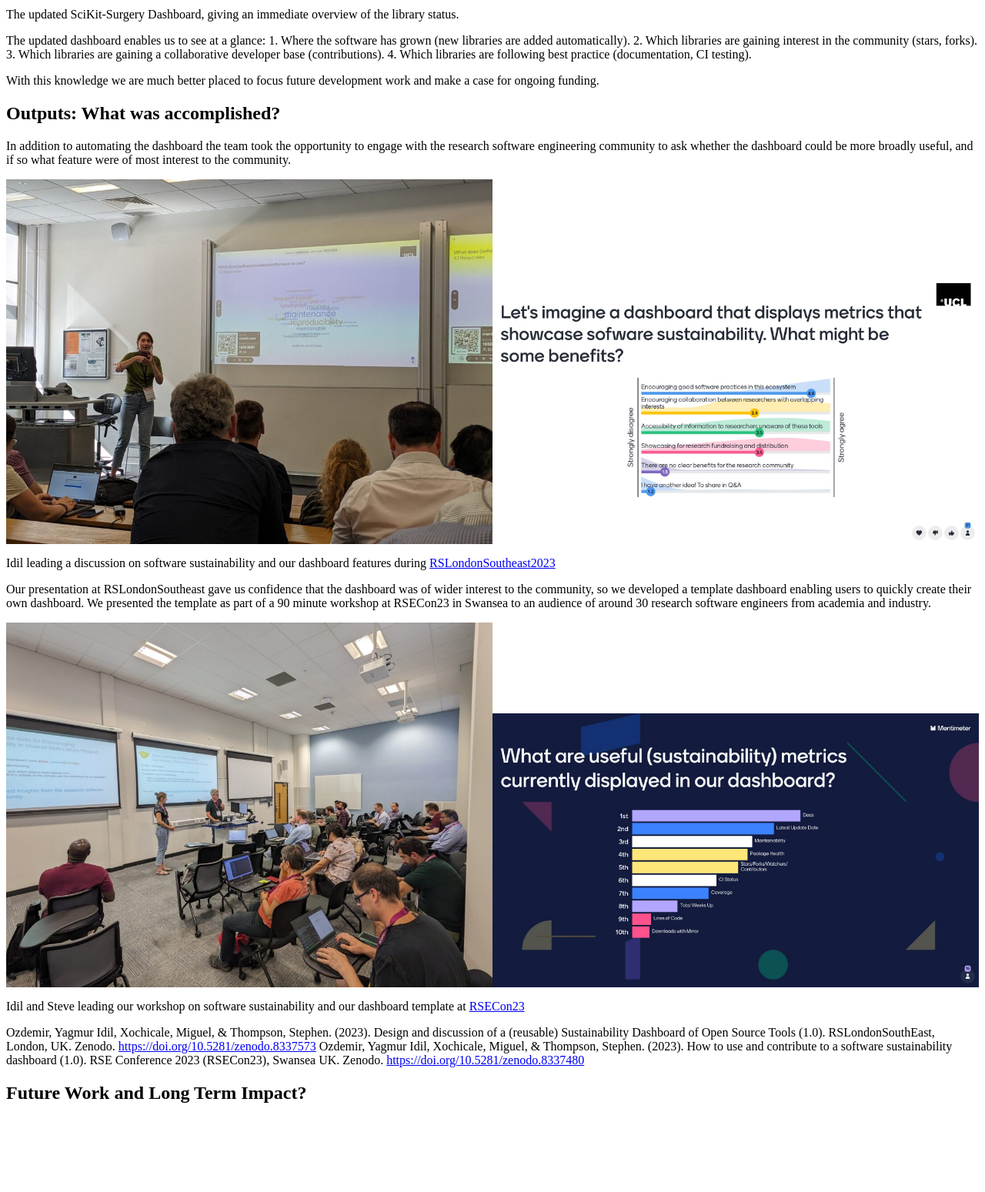
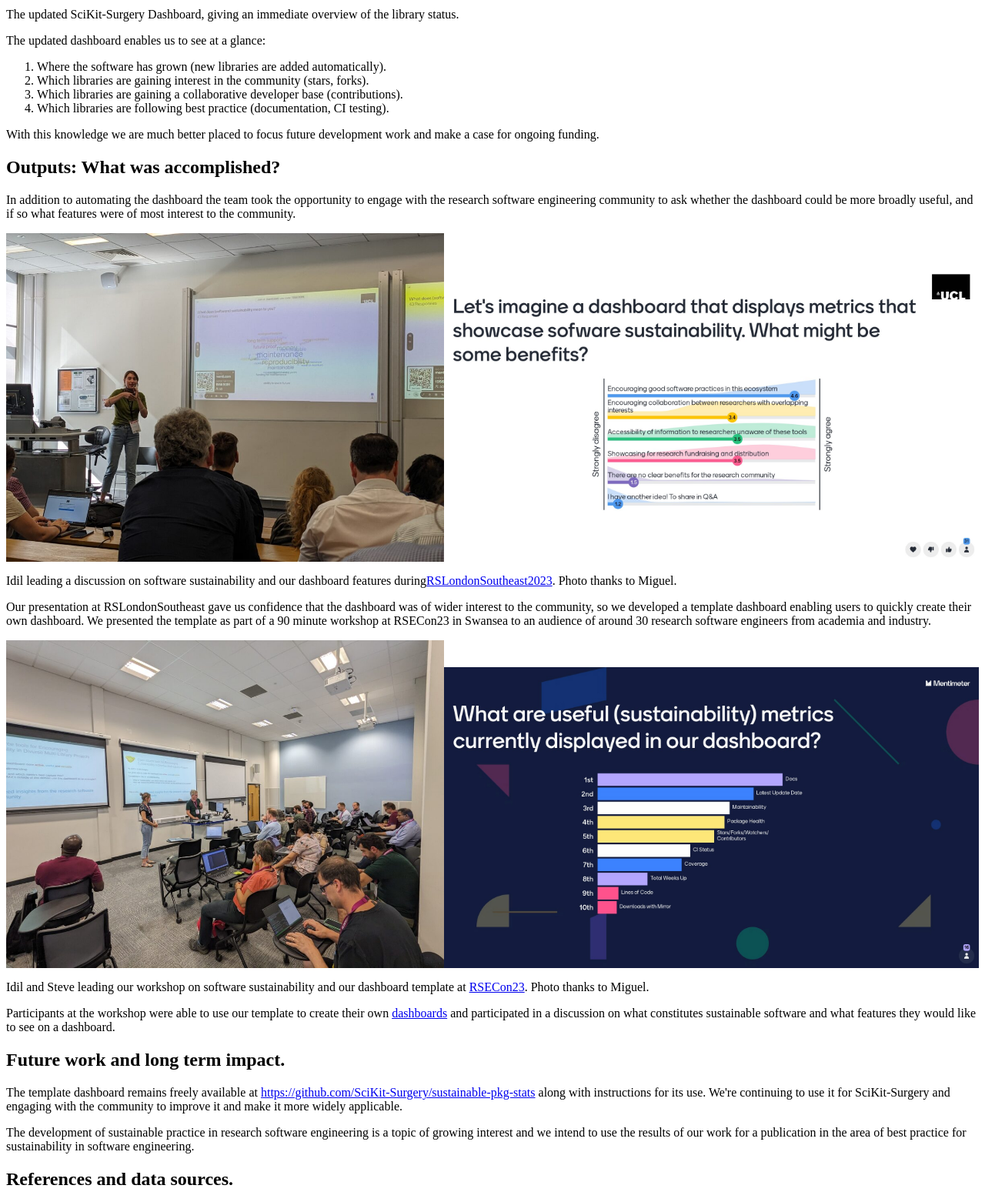
Before and after one commit to thompson318/OSSSFinalReport, a plain HTML site: page index.html in a window 1280 px wide. Shown: the part 963-2512 px from the top of the page at 77% size. Before the commit the page ends 2417 px from the top, so only its background shows below. Drawn offline with Linux system fonts and the light colour scheme.

Commit message:
Deploying to gh_pages from @ thompson318/OSSSFinalReport@e3a75551c138f00219a70dc3e280a3c060c95278 🚀

```diff
--- a/index.html
+++ b/index.html
@@ -11,27 +11,33 @@
 <h2>Summary: What was the project about?</h2>
 <p>The project funded the ongoing development of the software sustainability dashboard for SciKit-Surgery and the creation of a broader template dashboard that anyone can use for their own projects. </p>
 <p><a href="https://github.com/SciKit-Surgery">SciKit-Surgery</a> brings together a set of libraries targeted to support research in image guided surgery.
-In September 2021 we presented SciKit-Surgery at <a href="https://scikit-surgery.github.io/scikit-surgery-rse2021-poster/">SeptembRSE</a> and at WEISS's annual funder's review. We realised that although we intend to follow sustainable software best practice on our individual libraries we had no tool to enable us to track the status of all the libraries in the project. We couldn't find a read made tool, so we made our own, a "Sustainable Software Dashboard". The dashboard was fit for purpose at the time, but had no auto update feature, so got out of date very quickly.  </p>
-<h2>How has the project benefited our work</h2>
+In September 2021 we presented SciKit-Surgery at <a href="https://scikit-surgery.github.io/scikit-surgery-rse2021-poster/">SeptembRSE</a> and at WEISS's annual funder's review. We realised that although we intend to follow sustainable software best practice on our individual libraries we had no tool to enable us to track the status of all the libraries in the project. We couldn't find a ready made tool, so we made our own, a "Sustainable Software Dashboard". The dashboard was fit for purpose at the time, but had no auto update feature, so got out of date very quickly.  </p>
+<h2>How has the project benefited our work?</h2>
 <p>The Open Source Software Sustainability funding enabled us to fund a research software engineer to improve the automation of the dashboard, so it now updates every 12 hours using Github actions. </p>
 <p><a href="https://scikit-surgery.github.io/scikit-surgery-stats/" title="Click to go to the current SciKit-Surgery Dashboard"><img src="static/skdashboard.png" alt="The SciKit-Surgery Dashboard" width="60%"/></a> </p>
 <figcaption>The updated SciKit-Surgery Dashboard, giving an immediate overview of the library status.</figcaption>
 
-<p>The updated dashboard enables us to see at a glance:
-1. Where the software has grown (new libraries are added automatically).
-2. Which libraries are gaining interest in the community (stars, forks).
-3. Which libraries are gaining a collaborative developer base (contributions).
-4. Which libraries are following best practice (documentation, CI testing).</p>
+<p>The updated dashboard enables us to see at a glance:</p>
+<ol>
+<li>Where the software has grown (new libraries are added automatically).</li>
+<li>Which libraries are gaining interest in the community (stars, forks).</li>
+<li>Which libraries are gaining a collaborative developer base (contributions).</li>
+<li>Which libraries are following best practice (documentation, CI testing).</li>
+</ol>
 <p>With this knowledge we are much better placed to focus future development work and make a case for ongoing funding.  </p>
 <h2>Outputs: What was accomplished?</h2>
-<p>In addition to automating the dashboard the team took the opportunity to engage with the research software engineering community to ask whether the dashboard could be more broadly useful, and if so what feature were of most interest to the community.</p>
-<p><img src="static/rse_southeast.jpeg" alt="Idil presenting at RSE Southeast 2023" width="50%"/><img src="static/community-2.png" alt="Survey results on what people want from a dashboard" width="50%"/></p>
-<figcaption>Idil leading a discussion on software sustainability and our dashboard features during <a href="https://doi.org/10.5281/zenodo.8337573">RSLondonSoutheast2023</a></figcaption>
+<p>In addition to automating the dashboard the team took the opportunity to engage with the research software engineering community to ask whether the dashboard could be more broadly useful, and if so what features were of most interest to the community.</p>
+<p><img src="static/rse_southeast.jpeg" alt="Idil presenting at RSE Southeast 2023" width="45%"/><img src="static/community-2.png" alt="Survey results on what people want from a dashboard" width="55%"/></p>
+<figcaption>Idil leading a discussion on software sustainability and our dashboard features during<a href="https://doi.org/10.5281/zenodo.8337573">RSLondonSoutheast2023</a>. Photo thanks to Miguel.</figcaption>
 
 <p>Our presentation at RSLondonSoutheast gave us confidence that the dashboard was of wider interest to the community, so we developed a template dashboard enabling users to quickly create their own dashboard. We presented the template as part of a 90 minute workshop at RSECon23 in Swansea to an audience of around 30 research software engineers from academia and industry.</p>
-<p><img src="static/rsecon23.jpg" alt="Idil and Steve Presenting at RSECon23" width="50%"/><img src="static/sustain_dash-4.png" alt="Survey results on useful metrics" width="50%"/></p>
-<figcaption>Idil and Steve leading our workshop on software sustainability and our dashboard template at <a href="https://doi.org/10.5281/zenodo.8337573">RSECon23</a></figcaption>
+<p><img src="static/rsecon23.jpg" alt="Idil and Steve Presenting at RSECon23" width="45%"/><img src="static/sustain_dash-4.png" alt="Survey results on useful metrics" width="55%"/></p>
+<figcaption>Idil and Steve leading our workshop on software sustainability and our dashboard template at <a href="https://doi.org/10.5281/zenodo.8337573">RSECon23</a>. Photo thanks to Miguel.</figcaption>
 
-<p>Ozdemir, Yagmur Idil, Xochicale, Miguel, &amp; Thompson, Stephen. (2023). Design and discussion of a (reusable) Sustainability Dashboard of Open Source Tools (1.0). RSLondonSouthEast, London, UK. Zenodo. <a href="https://doi.org/10.5281/zenodo.8337573">https://doi.org/10.5281/zenodo.8337573</a>
-Ozdemir, Yagmur Idil, Xochicale, Miguel, &amp; Thompson, Stephen. (2023). How to use and contribute to a software sustainability dashboard (1.0). RSE Conference 2023 (RSECon23), Swansea UK. Zenodo. <a href="https://doi.org/10.5281/zenodo.8337480">https://doi.org/10.5281/zenodo.8337480</a></p>
-<h2>Future Work and Long Term Impact?</h2>
+<p>Participants at the workshop were able to use our template to create their own <a href="https://github.com/SciKit-Surgery/sustainable-pkg-stats/discussions/22">dashboards</a> and participated in a discussion on what constitutes sustainable software and what features they would like to see on a dashboard. </p>
+<h2>Future work and long term impact.</h2>
+<p>The template dashboard remains freely available at <a href="https://github.com/SciKit-Surgery/sustainable-pkg-stats">https://github.com/SciKit-Surgery/sustainable-pkg-stats</a> along with instructions for its use. We're continuing to use it for SciKit-Surgery and engaging with the community to improve it and make it more widely applicable. </p>
+<p>The development of sustainable practice in research software engineering is a topic of growing interest and we intend to use the results of our work for a publication in the area of best practice for sustainability in software engineering.  </p>
+<h2>References and data sources.</h2>
+<p>Ozdemir, Yagmur Idil, Xochicale, Miguel, &amp; Thompson, Stephen. (2023). Design and discussion of a (reusable) Sustainability Dashboard of Open Source Tools (1.0). RSLondonSouthEast, London, UK. Zenodo. <a href="https://doi.org/10.5281/zenodo.8337573">https://doi.org/10.5281/zenodo.8337573</a></p>
+<p>Ozdemir, Yagmur Idil, Xochicale, Miguel, &amp; Thompson, Stephen. (2023). How to use and contribute to a software sustainability dashboard (1.0). RSE Conference 2023 (RSECon23), Swansea UK. Zenodo. <a href="https://doi.org/10.5281/zenodo.8337480">https://doi.org/10.5281/zenodo.8337480</a></p>
```
